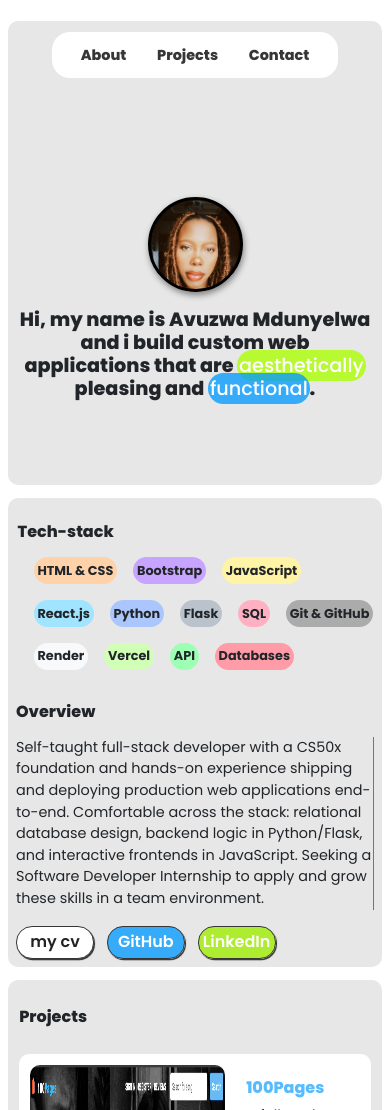
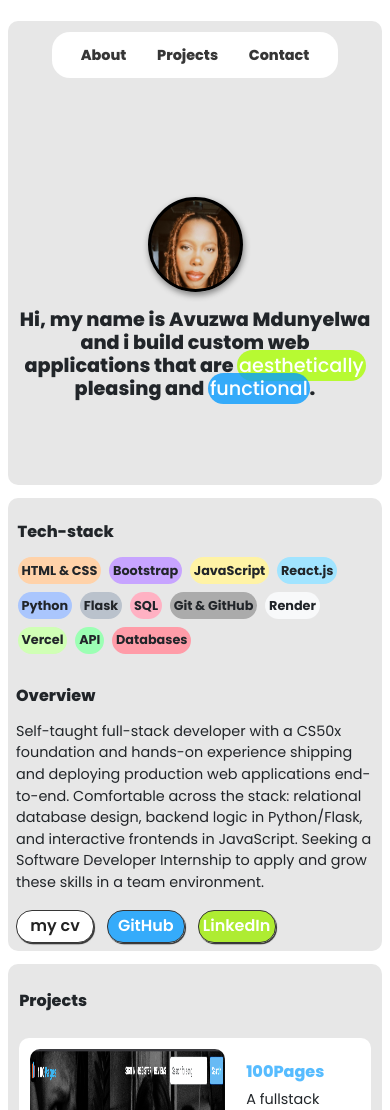
Before and after one commit to AvuMdunyelwa/my-portfolio-app, a React (Vite) app: page / in a window 390 px wide. Shown: the top 1110 px of the page. Built offline with nearby package versions, Linux system fonts and the light colour scheme.

Commit message:
add responsiveness

```diff
--- a/src/App.css
+++ b/src/App.css
@@ -81,6 +81,10 @@ header {
 
     .overview {
         width: 55%;
+
+        p {
+            border-right: 1px solid #757575;
+        }
     }
 
     .tech-stack {
@@ -188,6 +192,11 @@ section {
 
         .tech-stack {
             width: 100%;
+
+            ul {
+                padding-left: 0;
+                gap: 0.5em;
+            }
         }
     }
 
--- a/src/App.jsx
+++ b/src/App.jsx
@@ -36,7 +36,7 @@ const techTools = [
         <div className="intro-2">
           <div className='overview' id='about'>
             <h5>Overview</h5>
-            <p style={{fontSize: '0.9rem', borderRight: '1px solid #757575', paddingRight: '0.1em'}}>
+            <p style={{fontSize: '0.9rem', paddingRight: '0.1em'}}>
               Self-taught full-stack developer with a CS50x foundation and hands-on experience shipping and deploying
               production web applications end-to-end. Comfortable across the stack: relational database design,
               backend logic in Python/Flask, and interactive frontends in JavaScript. Seeking a Software Developer Internship to apply and grow these skills in a
```
